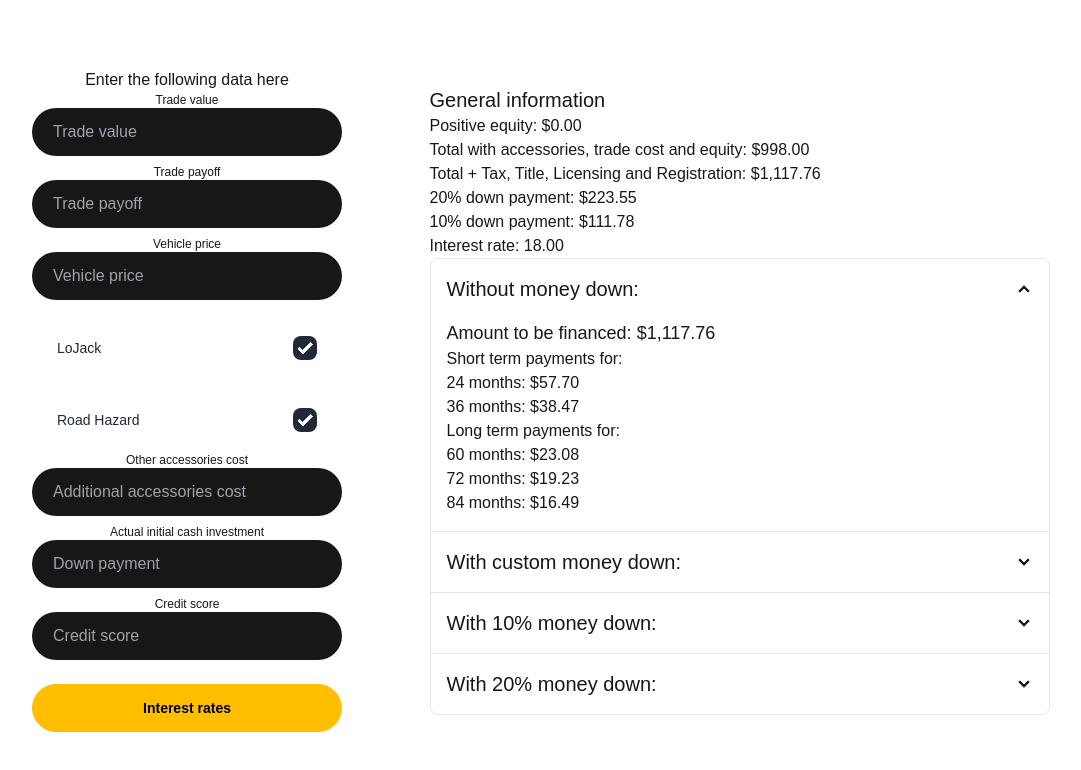
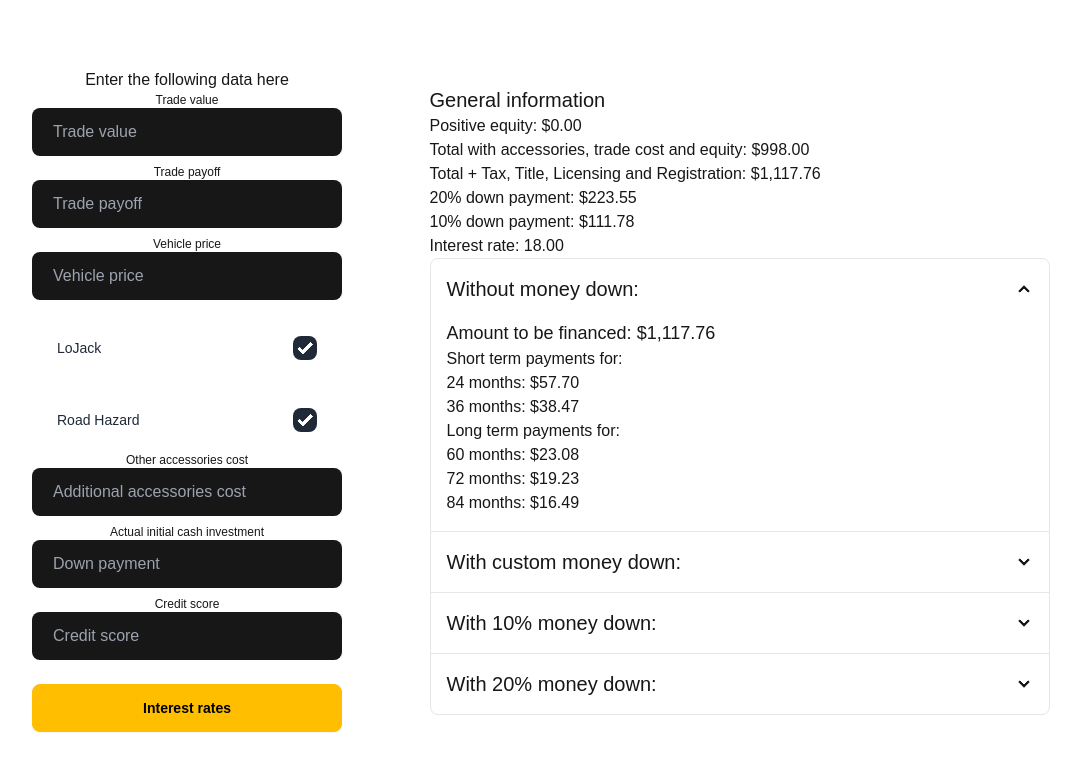
Before and after one commit to Meelenych/loan_calc, a Next.js app: page /calc in a window 1280 px wide. Shown: the top 770 px of the page, without its empty margins (143-1224 px from the left). Built offline with nearby package versions, Linux system fonts and the light colour scheme.

Commit message:
styles update and validation fix

```diff
--- a/app/calc/page.jsx
+++ b/app/calc/page.jsx
@@ -44,7 +44,14 @@ const CalcPage = () => {
 		if (fieldLengthLimits[name] && value.length > fieldLengthLimits[name]) {
 			return; // Prevent further input if limit is exceeded
 		}
-		setFormData(prevData => ({ ...prevData, [name]: value }));
+
+		if (name === 'payoff') {
+			// Remove leading zeros, but keep '0' if it's the only input
+			const formattedValue = value.replace(/^0+(?=\d)/, '');
+			setFormData(prevData => ({ ...prevData, [name]: formattedValue }));
+		} else {
+			setFormData(prevData => ({ ...prevData, [name]: value }));
+		}
 		validateFields(name, value);
 	};
 
@@ -66,8 +73,8 @@ const CalcPage = () => {
 
 		// Validate the 'payoff' field
 		if (fieldName === 'payoff') {
-			if (!value) {
-				formErrors.payoff = 'Payoff is required and must be 0 or more';
+			if (value > 99000) {
+				formErrors.payoff = 'Payoff must be less than 99000';
 			} else {
 				delete formErrors.payoff;
 			}
@@ -129,7 +136,7 @@ const CalcPage = () => {
 						className='text-xs text-center flex flex-col'>
 						<span>Trade value</span>
 						<input
-							className='w-full rounded-full border border-solid border-transparent transition-colors  bg-foreground text-background gap-2 hover:bg-[#383838] dark:hover:bg-[#ccc] text-base h-10 sm:h-12 px-4 sm:px-5'
+							className='w-full rounded-lg border border-solid border-transparent transition-colors  bg-foreground text-background gap-2 hover:bg-[#383838] dark:hover:bg-[#ccc] text-base h-10 sm:h-12 px-4 sm:px-5'
 							type='number'
 							name='trade'
 							id='trade'
@@ -149,13 +156,14 @@ const CalcPage = () => {
 						className='text-xs text-center flex flex-col'>
 						<span>Trade payoff</span>
 						<input
-							className='rounded-full border border-solid border-transparent transition-colors  bg-foreground text-background gap-2 hover:bg-[#383838] dark:hover:bg-[#ccc] text-base h-10 sm:h-12 px-4 sm:px-5'
+							className='rounded-lg border border-solid border-transparent transition-colors  bg-foreground text-background gap-2 hover:bg-[#383838] dark:hover:bg-[#ccc] text-base h-10 sm:h-12 px-4 sm:px-5'
 							type='number'
 							name='payoff'
 							id='payoff'
+							pattern='^0+(?=\d)'
 							step='100'
 							placeholder='Trade payoff'
-							value={formData.payoff}
+							value={formData.trade ? formData.payoff || 0 : formData.payoff}
 							onChange={handleInputChange}
 							min={0}
 							max={100000}
@@ -169,9 +177,10 @@ const CalcPage = () => {
 						className='text-xs text-center flex flex-col'>
 						<span>Vehicle price</span>
 						<input
-							className='rounded-full border border-solid border-transparent transition-colors bg-foreground text-background gap-2 hover:bg-[#383838] dark:hover:bg-[#ccc] text-base h-10 sm:h-12 px-4 sm:px-5'
+							className='rounded-lg border border-solid border-transparent transition-colors bg-foreground text-background gap-2 hover:bg-[#383838] dark:hover:bg-[#ccc] text-base h-10 sm:h-12 px-4 sm:px-5'
 							type='number'
 							name='price'
+							step='1000'
 							id='price'
 							placeholder='Vehicle price'
 							value={formData.price}
@@ -183,7 +192,7 @@ const CalcPage = () => {
 						/>
 					</label>
 					{errors.price && <span className='text-error'>{errors.price}</span>}
-					<div className='mt-4 rounded-full border border-solid border-white text-base h-10 sm:h-12 px-4 sm:px-5 flex items-center'>
+					<div className='mt-4 rounded-lg border border-solid border-white text-base h-10 sm:h-12 px-4 sm:px-5 flex items-center'>
 						<div className='form-control w-full'>
 							<label className='label cursor-pointer flex justify-between'>
 								<span className='label-text'>LoJack</span>
@@ -196,7 +205,7 @@ const CalcPage = () => {
 							</label>
 						</div>
 					</div>
-					<div className='mt-4 rounded-full border border-solid border-white text-base h-10 sm:h-12 px-4 sm:px-5 flex items-center'>
+					<div className='mt-4 rounded-lg border border-solid border-white text-base h-10 sm:h-12 px-4 sm:px-5 flex items-center'>
 						<div className='form-control w-full'>
 							<label className='label cursor-pointer'>
 								<span className='label-text'>Road Hazard</span>
@@ -214,7 +223,7 @@ const CalcPage = () => {
 						className='text-xs text-center flex flex-col'>
 						<span>Other accessories cost</span>
 						<input
-							className='rounded-full border border-solid border-transparent transition-colors  bg-foreground text-background gap-2 hover:bg-[#383838] dark:hover:bg-[#ccc] text-base h-10 sm:h-12 px-4 sm:px-5'
+							className='rounded-lg border border-solid border-transparent transition-colors  bg-foreground text-background gap-2 hover:bg-[#383838] dark:hover:bg-[#ccc] text-base h-10 sm:h-12 px-4 sm:px-5'
 							type='number'
 							name='accessories'
 							id='accessories'
@@ -236,7 +245,7 @@ const CalcPage = () => {
 						className='text-xs text-center flex flex-col'>
 						<span>Actual initial cash investment</span>
 						<input
-							className='rounded-full border border-solid border-transparent transition-colors  bg-foreground text-background gap-2 hover:bg-[#383838] dark:hover:bg-[#ccc] text-base h-10 sm:h-12 px-4 sm:px-5'
+							className='rounded-lg border border-solid border-transparent transition-colors  bg-foreground text-background gap-2 hover:bg-[#383838] dark:hover:bg-[#ccc] text-base h-10 sm:h-12 px-4 sm:px-5'
 							type='number'
 							name='down'
 							id='down'
@@ -256,7 +265,7 @@ const CalcPage = () => {
 						className='text-xs text-center flex flex-col'>
 						<span>Credit score</span>
 						<input
-							className='rounded-full border border-solid border-transparent transition-colors  bg-foreground text-background gap-2 hover:bg-[#383838] dark:hover:bg-[#ccc] text-base h-10 sm:h-12 px-4 sm:px-5'
+							className='rounded-lg border border-solid border-transparent transition-colors  bg-foreground text-background gap-2 hover:bg-[#383838] dark:hover:bg-[#ccc] text-base h-10 sm:h-12 px-4 sm:px-5'
 							type='number'
 							name='score'
 							id='score'
@@ -276,13 +285,13 @@ const CalcPage = () => {
 					<div
 						tabIndex={0}
 						role='button'
-						className='btn rounded-full btn-warning w-full'>
+						className='btn rounded-lg btn-warning w-full'>
 						Interest rates
 					</div>
-
+					{/* Rates table */}
 					<div
 						tabIndex={0}
-						className='dropdown-content menu bg-base-100 rounded-box z-[1] w-full p-2 shadow'>
+						className='dropdown-content menu bg-base-100 rounded-lg z-[1] w-full p-2 shadow'>
 						<h5 className='text-base text-center'>Credit-based rates</h5>
 						<table className='table table-xs'>
 							{/* head */}
```
